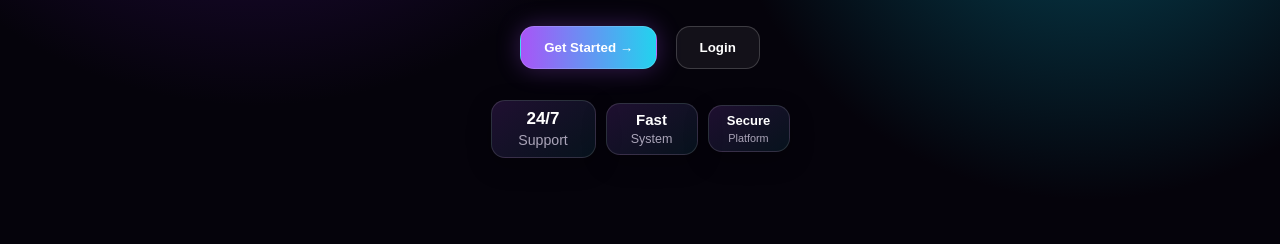
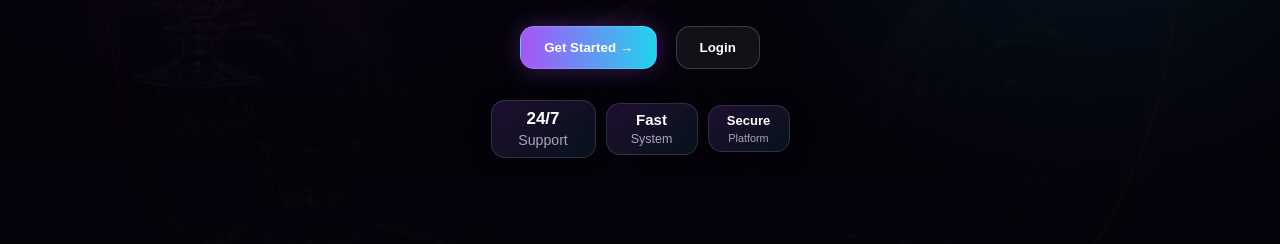
Before and after one commit to Bbofficia/FFGLORY, a plain HTML site: page website/index.html in a window 1280 px wide. Shown: the part 426-670 px from the top of the page. Drawn offline with Linux system fonts and the light colour scheme.

Commit message:
Add Mafia World wallpaper background

```diff
--- a/website/style.css
+++ b/website/style.css
@@ -21,7 +21,31 @@ body{
     var(--bg);
   min-height:100vh;
   padding-bottom:90px;
+  position:relative;
+  overflow-x:hidden;
 }
+
+body::before{
+  content:"";
+  position:fixed;
+  inset:0;
+  z-index:0;
+  pointer-events:none;
+  background:url("https://raw.githubusercontent.com/Bbofficia/FFGLORY/main/250958b390114ba8efbe289e888015c6.jpg") center/cover no-repeat;
+  opacity:.20;
+  filter:brightness(.62) saturate(1.15);
+}
+
+body::after{
+  content:"";
+  position:fixed;
+  inset:0;
+  z-index:0;
+  pointer-events:none;
+  background:linear-gradient(180deg,rgba(5,3,11,.45),rgba(5,3,11,.82));
+}
+
+main,footer{position:relative;z-index:1}
 
 a{text-decoration:none;color:inherit}
 
@@ -299,6 +323,10 @@ footer{
 }
 
 @media(max-width:520px){
+  body::before{
+    opacity:.28;
+    background-position:center top;
+  }
   .topbar{text-align:center}
   .brand{font-size:21px}
   .hero{min-height:65vh}
```
